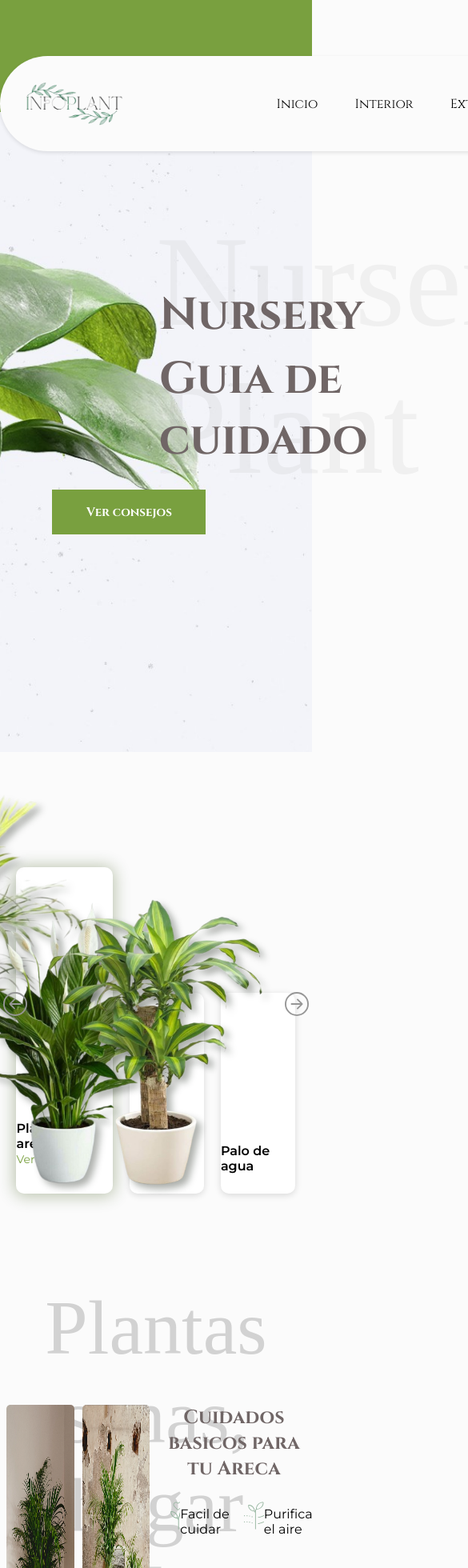
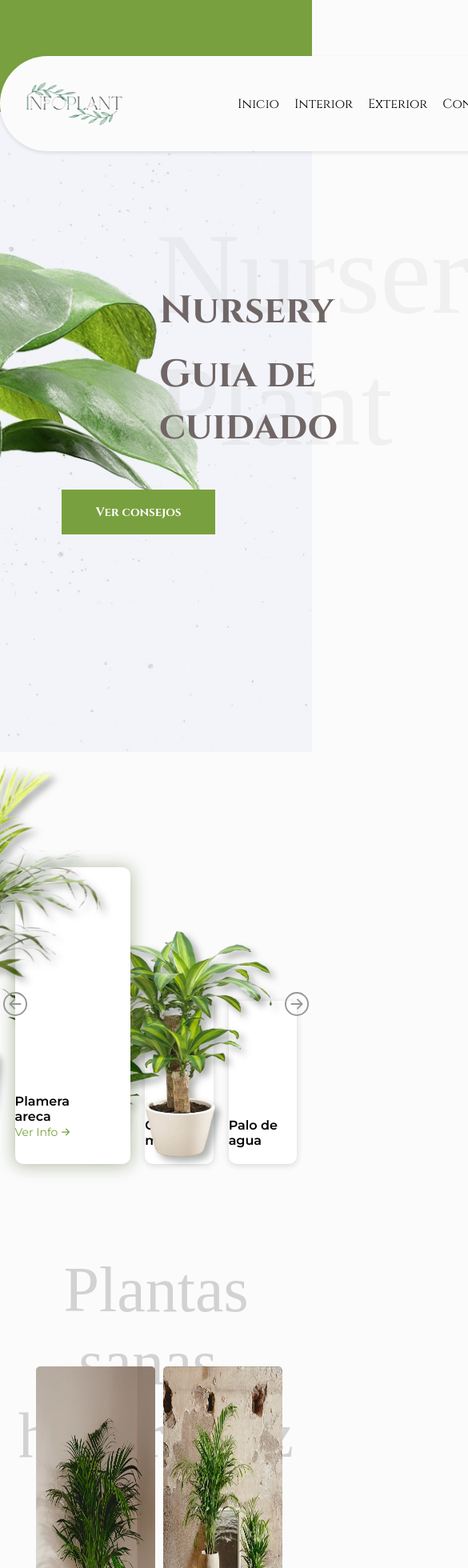
Before and after one commit to Alan-Ribeca/infoPlant, a React (Vite) app: page / in a window 390 px wide. Shown: the top 1960 px of the page at 80% size, 585 px wide, since content can reach past the window. Built offline with nearby package versions, Linux system fonts and the light colour scheme.

Commit message:
siguiendo con el responsi

```diff
--- a/src/components/carrusel/carrusel.scss
+++ b/src/components/carrusel/carrusel.scss
@@ -184,3 +184,38 @@
     }
   }
 }
+
+@media screen and (max-width: 1100px) {
+  .containerCarrusel {
+    .carrusel {
+      .slide {
+        width: 22%;
+        height: 204px;
+
+        .img {
+          width: 249px;
+          height: 288px;
+          right: 26%;
+        }
+
+        .info {
+          right: 0;
+        }
+
+        &.activo {
+          width: 37%;
+          height: 371px;
+          z-index: 1;
+
+          .imgActiva {
+            right: 13%;
+          }
+        }
+      }
+    }
+
+    .tituloCuidados {
+      font-size: 5rem;
+    }
+  }
+}
--- a/src/components/comentarios/comentarios.scss
+++ b/src/components/comentarios/comentarios.scss
@@ -74,3 +74,15 @@
     background-size: contain;
   }
 }
+
+@media screen and (max-width: 1100px) {
+  .containerComentarios {
+    background-position: 50% 20.9402%;
+
+    .comentario .textComentario {
+      width: 49%;
+      text-align: center;
+      margin-bottom: 1rem;
+    }
+  }
+}
--- a/src/components/footer/footer.scss
+++ b/src/components/footer/footer.scss
@@ -1,6 +1,6 @@
 .footer {
   margin-top: 39rem;
-  margin-bottom: 1.5rem;
+  position: relative;
   .unite {
     display: flex;
     align-items: center;
@@ -57,7 +57,7 @@
   .menus {
     display: flex;
     justify-content: space-evenly;
-    margin-top: 2rem;
+    margin-top: 1rem;
 
     .menu,
     .experiencia {
@@ -136,3 +136,20 @@
     }
   }
 }
+
+@media screen and (max-width: 1100px) {
+  .footer {
+    position: relative;
+    .unite {
+      padding-left: 2rem;
+    }
+
+    .containerInput {
+      right: 2%;
+    }
+
+    .menus .redes {
+      width: 34%;
+    }
+  }
+}
--- a/src/components/info/Info.jsx
+++ b/src/components/info/Info.jsx
@@ -40,7 +40,7 @@ export const Info = () => {
                 id="Layer_1"
                 data-name="Layer 1"
                 xmlns="http://www.w3.org/2000/svg"
-                viewBox="0 0 500 1000"
+                viewBox="0 -110 500 1000"
                 className="svgIcons"
               >
                 <defs>
@@ -62,7 +62,7 @@ export const Info = () => {
                 id="Layer_1"
                 data-name="Layer 1"
                 xmlns="http://www.w3.org/2000/svg"
-                viewBox="0 0 700 1000"
+                viewBox="0 -100 700 1000"
                 className="svgIcons"
               >
                 <defs>
@@ -117,7 +117,7 @@ export const Info = () => {
             </li>
             <li className="liCuidados">
               <svg
-                viewBox="390 0 5 750"
+                viewBox="390 -70 5 750"
                 fill="none"
                 xmlns="http://www.w3.org/2000/svg"
                 className="svgIcons riego"
--- a/src/components/info/info.scss
+++ b/src/components/info/info.scss
@@ -116,3 +116,29 @@
     height: 289px;
   }
 }
+
+@media screen and (max-width: 1100px) {
+  .infoContainer {
+    margin-top: 10.5rem;
+    flex-direction: column;
+
+    .containerImgs {
+      width: 79%;
+      margin: 0 auto;
+    }
+
+    .infoTexto {
+      width: 100%;
+      padding-left: 0;
+      .titleCuidado {
+        margin-top: 2rem;
+      }
+
+      .cuidadoGuia {
+        padding: 0;
+        max-width: 69%;
+        margin: 0 auto;
+      }
+    }
+  }
+}
--- a/src/components/navbar/Navbar.jsx
+++ b/src/components/navbar/Navbar.jsx
@@ -27,7 +27,7 @@ export const Navbar = () => {
         </ul>
 
         <ul className="ulPerfil">
-          <li className="liPerfil">
+          <li className="liPerfil liLupa">
             <svg
               xmlns="http://www.w3.org/2000/svg"
               width="21"
--- a/src/components/navbar/navbar.scss
+++ b/src/components/navbar/navbar.scss
@@ -148,3 +148,27 @@
     }
   }
 }
+
+@media screen and (max-width: 1100px) {
+  .navbar {
+    .containerNavbar {
+      width: 800px;
+
+      .ulPerfil {
+        .liPerfil {
+          &.liLupa {
+            margin-right: 0.5rem;
+          }
+        }
+      }
+
+      .ulNavbar {
+        width: 43%;
+        transition: all 0.3s ease-out;
+        &.corrido {
+          margin-right: 8rem;
+        }
+      }
+    }
+  }
+}
--- a/src/components/top/top.scss
+++ b/src/components/top/top.scss
@@ -123,3 +123,25 @@
     }
   }
 }
+
+@media screen and (max-width: 1100px) {
+  .top {
+    .containerTitle {
+      .titleImpresa {
+        font-size: 9rem;
+      }
+
+      .titleCursiva {
+        font-size: 3rem;
+      }
+
+      .titlePrincipal {
+        font-size: 3rem;
+      }
+
+      .btn {
+        right: 31%;
+      }
+    }
+  }
+}
```
